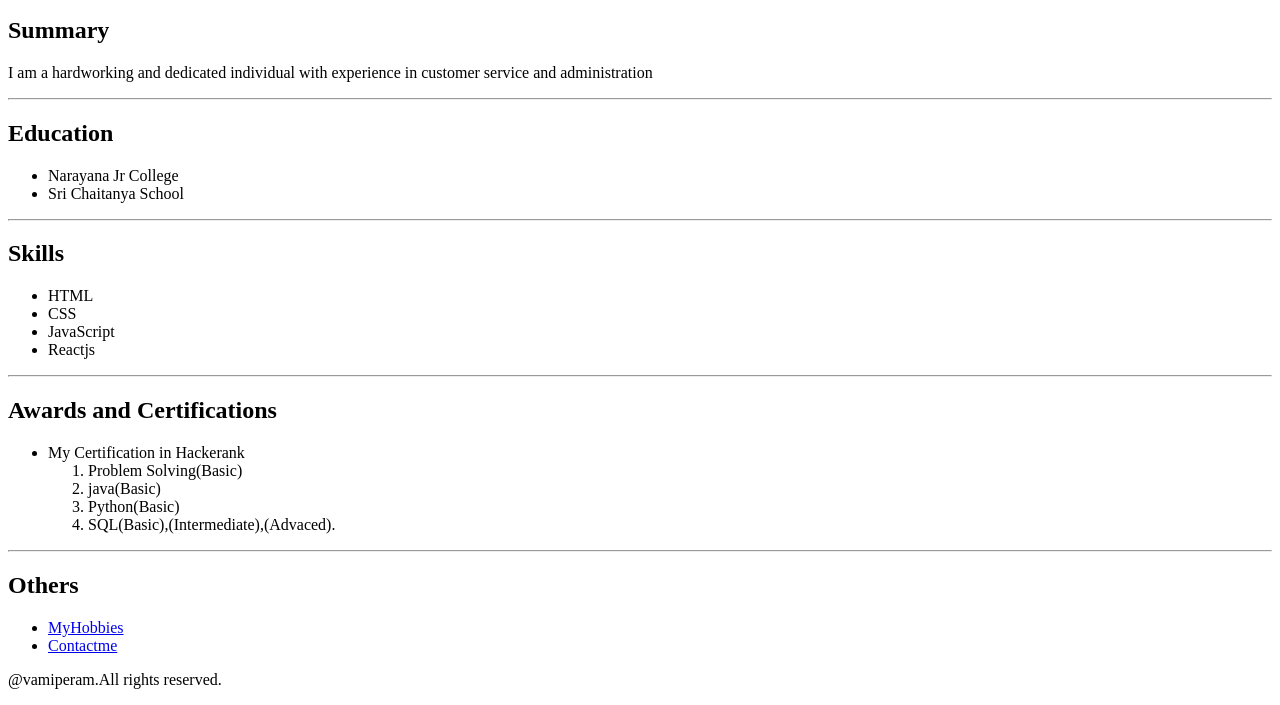
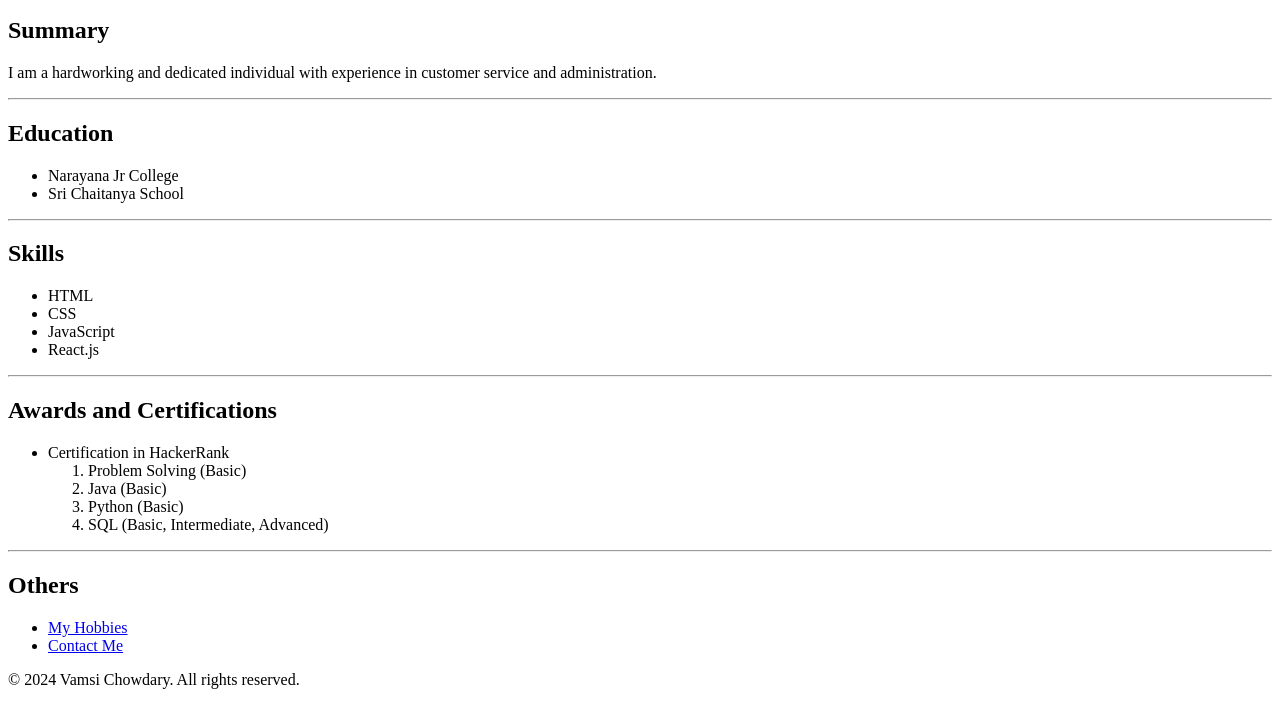
Before and after one commit to vamsichowda/MY-resume, a plain HTML site: page index.html in a window 1280 px wide. Shown: the part 237-942 px from the top of the page. Drawn offline with Linux system fonts and the light colour scheme.

Commit message:
Update index.html

```diff
--- a/index.html
+++ b/index.html
@@ -2,46 +2,73 @@
 <html lang="en">
 <head>
     <meta charset="UTF-8">
-    <title>My Resume</title>
+    <meta name="viewport" content="width=device-width, initial-scale=1.0">
+    <title>Vamsi Chowdary | Resume</title>
+    <link rel="stylesheet" href="style.css">
 </head>
 <body>
+    <div class="container">
+        <header>
             <h1>Vamsi Chowdary</h1>
-    <img src="./VAMSI PHOTO.jpg" height="150" alt="Vamsichowdary"/>
+            <img src="./VAMSI PHOTO.jpg" height="150" alt="Vamsi Chowdary"/>
+        </header>
+
+        <section class="summary">
             <h2>Summary</h2>
-    <p>I am a hardworking and dedicated individual with experience in customer service and administration</p>
+            <p>I am a hardworking and dedicated individual with experience in customer service and administration.</p>
+        </section>
+
         <hr>
+
+        <section class="education">
             <h2>Education</h2>
             <ul>
-        <li> Narayana Jr College </li>
+                <li>Narayana Jr College</li>
                 <li>Sri Chaitanya School</li>
             </ul>
+        </section>
+
         <hr>
+
+        <section class="skills">
             <h2>Skills</h2>
             <ul>
                 <li>HTML</li>
                 <li>CSS</li>
                 <li>JavaScript</li>
-        <li>Reactjs</li>
+                <li>React.js</li>
             </ul>
+        </section>
+
         <hr>
+
+        <section class="certifications">
             <h2>Awards and Certifications</h2>
             <ul>
-        <li>My Certification in Hackerank
+                <li>Certification in HackerRank
                     <ol>
-                <li>Problem Solving(Basic)</li>
-                <li>java(Basic)</li>
-                <li>Python(Basic)</li>
-                <li>SQL(Basic),(Intermediate),(Advaced).</li>
+                        <li>Problem Solving (Basic)</li>
+                        <li>Java (Basic)</li>
+                        <li>Python (Basic)</li>
+                        <li>SQL (Basic, Intermediate, Advanced)</li>
                     </ol>
                 </li>
             </ul>
+        </section>
+
         <hr>
+
+        <section class="others">
             <h2>Others</h2>
             <ul>
-        <li><a href="./MyHobbies.html">MyHobbies</a></li>
-        <li><a href="./Contactme.html">Contactme</a></li>
+                <li><a href="./MyHobbies.html">My Hobbies</a></li>
+                <li><a href="./Contactme.html">Contact Me</a></li>
             </ul>
-    <p>@vamiperam.All rights reserved.</p>
+        </section>
 
+        <footer>
+            <p>&copy; 2024 Vamsi Chowdary. All rights reserved.</p>
+        </footer>
+    </div>
 </body>
 </html>
```
Lines whose indentation alone changed are shown as unchanged.
